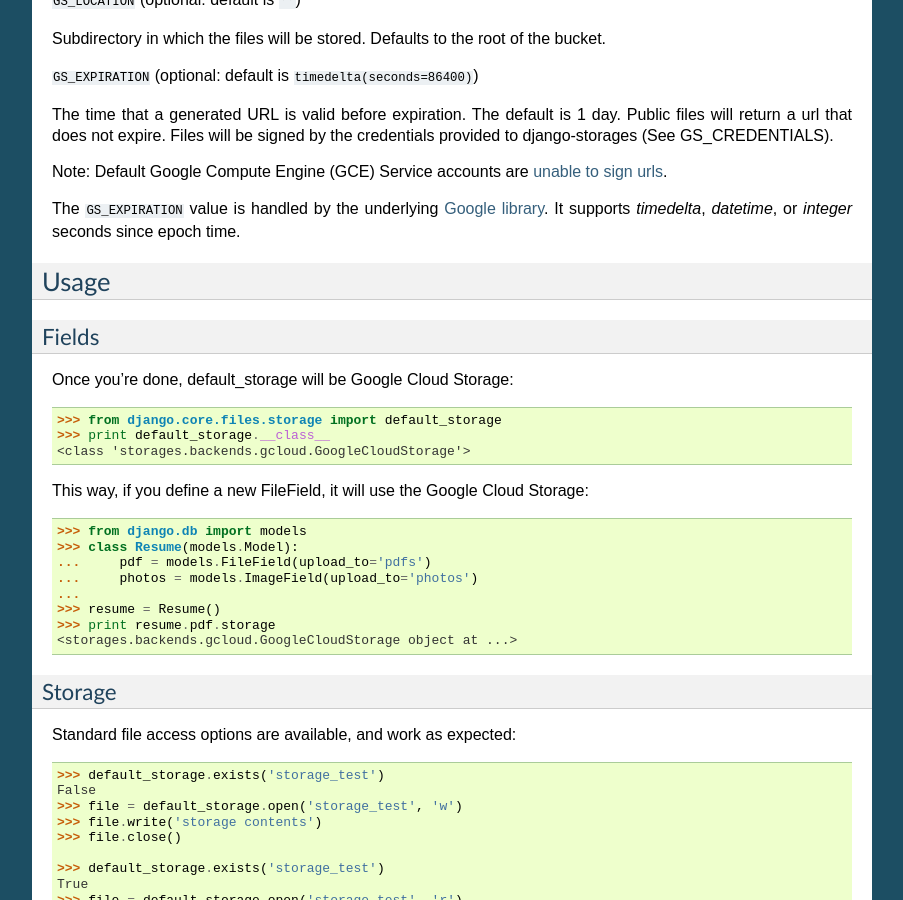
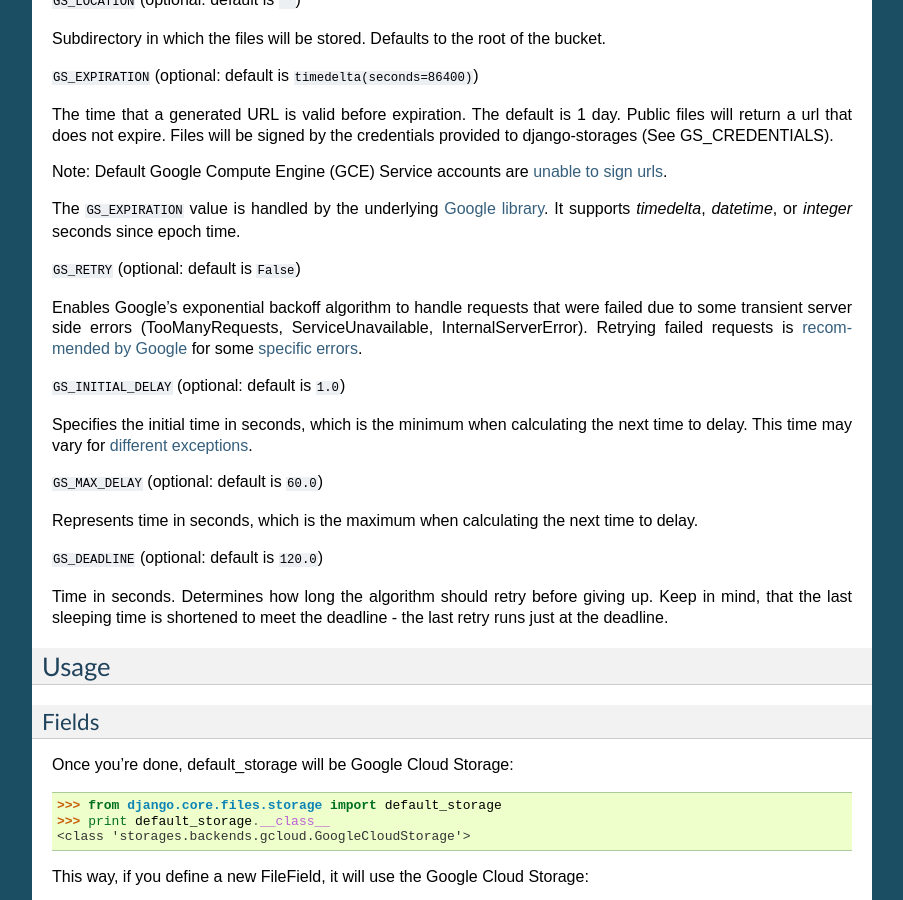
Before and after one commit to jschneier/django-storages, a Sphinx documentation site: the page built from docs/backends/gcloud.rst, in a window 1280 px wide and 900 px high, scrolled down 2922 px. Shown: the whole window, without its empty margins (198-1101 px from the left). Built offline with Sphinx 7.4.7, drawn with Linux system fonts in a browser that asks for light colours.

Commit message:
Updated documentation

```diff
--- a/docs/backends/gcloud.rst
+++ b/docs/backends/gcloud.rst
@@ -185,6 +185,28 @@ Note: Default Google Compute Engine (GCE) Service accounts are
 The ``GS_EXPIRATION`` value is handled by the underlying `Google library  <https://googlecloudplatform.github.io/google-cloud-python/latest/storage/blobs.html#google.cloud.storage.blob.Blob.generate_signed_url>`_.
 It supports `timedelta`, `datetime`, or `integer` seconds since epoch time.
 
+``GS_RETRY`` (optional: default is ``False``)
+
+Enables Google's exponential backoff algorithm to handle requests that were failed
+due to some transient server side errors (TooManyRequests, ServiceUnavailable, InternalServerError).
+Retrying failed requests is `recommended by Google <https://cloud.google.com/storage/docs/key-terms#immutability>`_
+for some `specific errors <https://cloud.google.com/apis/design/errors#error_retries>`_.
+
+``GS_INITIAL_DELAY`` (optional: default is ``1.0``)
+
+Specifies the initial time in seconds, which is the minimum when calculating
+the next time to delay. This time may vary for
+`different exceptions <https://cloud.google.com/apis/design/errors#error_retries>`_.
+
+``GS_MAX_DELAY`` (optional: default is ``60.0``)
+
+Represents time in seconds, which is the maximum when calculating the next time to delay.
+
+``GS_DEADLINE`` (optional: default is ``120.0``)
+
+Time in seconds. Determines how long the algorithm should retry before giving up.
+Keep in mind, that the last sleeping time is shortened to meet the deadline -
+the last retry runs just at the deadline.
 
 Usage
 -----
```
